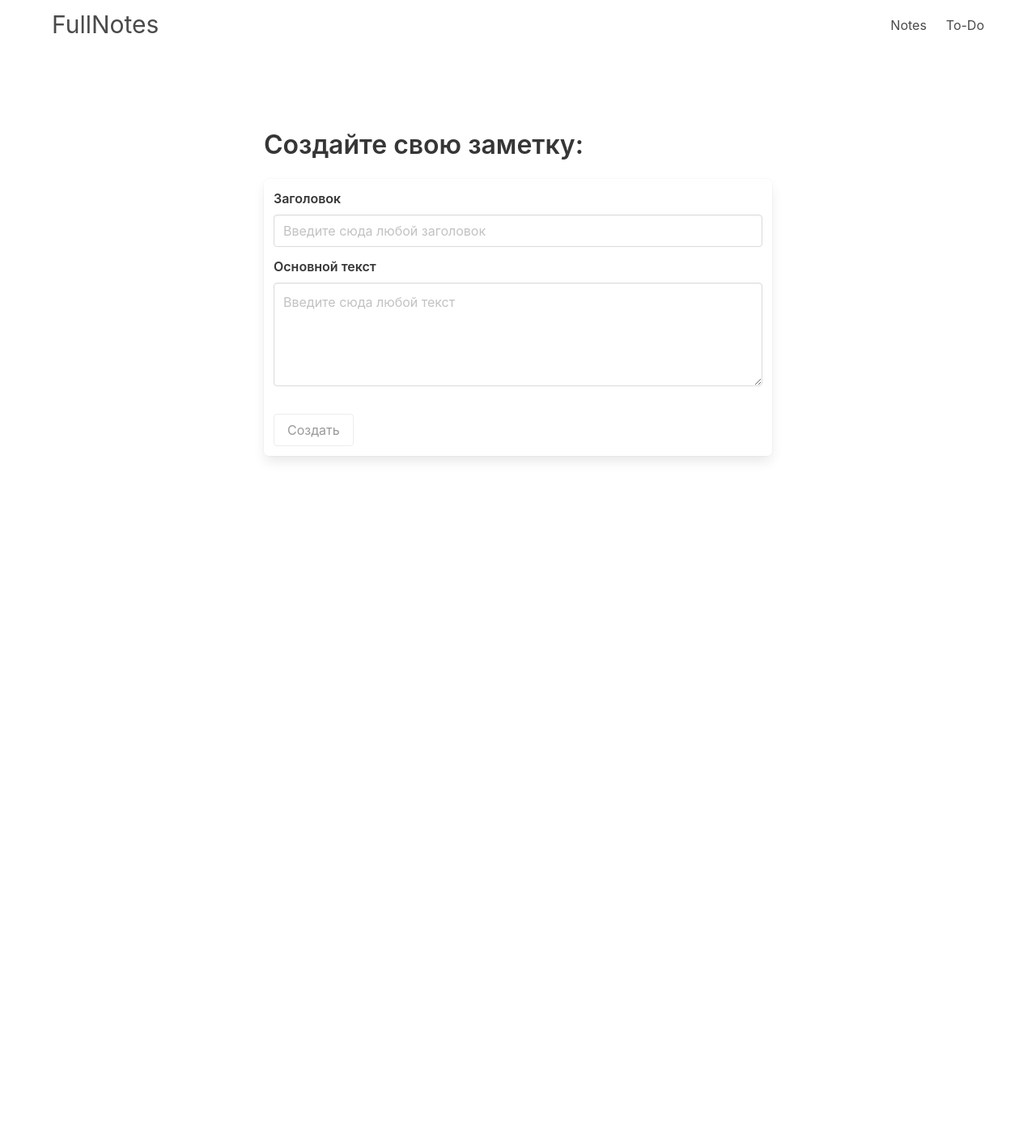
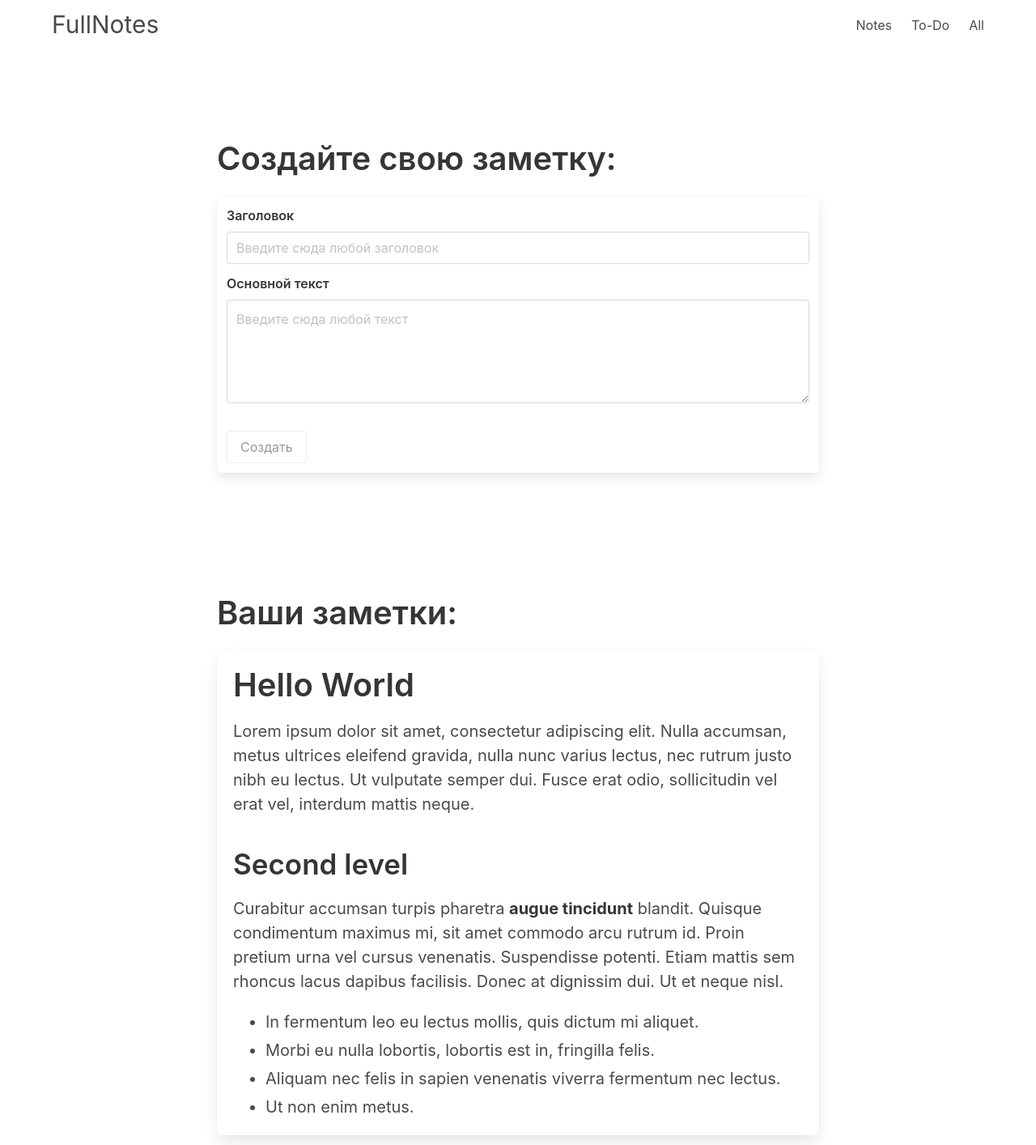
Before and after one commit to Gercov/vue-fullnotes, a Vue app: page / in a window 1280 px wide. Shown: the whole page at 81% size. Before the commit the page ends 800 px from the top, so only its background shows below. Built offline with nearby package versions, Linux system fonts and the light colour scheme.

Commit message:
noteitem component

```diff
--- a/package.json
+++ b/package.json
@@ -12,13 +12,15 @@
     "core-js": "^3.6.5",
     "register-service-worker": "^1.7.1",
     "vue": "^2.6.11",
-    "vue-router": "^3.2.0"
+    "vue-router": "^3.2.0",
+    "vuex": "^3.4.0"
   },
   "devDependencies": {
     "@vue/cli-plugin-babel": "~4.5.0",
     "@vue/cli-plugin-eslint": "~4.5.0",
     "@vue/cli-plugin-pwa": "~4.5.0",
     "@vue/cli-plugin-router": "~4.5.0",
+    "@vue/cli-plugin-vuex": "^4.5.12",
     "@vue/cli-service": "~4.5.0",
     "@vue/eslint-config-prettier": "^6.0.0",
     "babel-eslint": "^10.1.0",
--- a/src/components/Navbar.vue
+++ b/src/components/Navbar.vue
@@ -1,12 +1,13 @@
 <template>
-  <div class="header container">
+  <div class="header container ">
     <b-navbar>
       <template #brand>
-        <b-navbar-item class="logo"> FullNotes </b-navbar-item>
+        <b-navbar-item class="logo is-size-5-mobile"> FullNotes </b-navbar-item>
       </template>
       <template #end>
         <b-navbar-item href="#"> Notes </b-navbar-item>
         <b-navbar-item href="#"> To-Do </b-navbar-item>
+        <b-navbar-item href="#"> All </b-navbar-item>
       </template>
     </b-navbar>
   </div>
--- /dev/null
+++ b/src/components/NoteItem.vue
@@ -0,0 +1,36 @@
+<template>
+  <div class="content is-medium block box">
+    <h1>Hello World</h1>
+    <p>
+      Lorem ipsum dolor sit amet, consectetur adipiscing elit. Nulla accumsan,
+      metus ultrices eleifend gravida, nulla nunc varius lectus, nec rutrum
+      justo nibh eu lectus. Ut vulputate semper dui. Fusce erat odio,
+      sollicitudin vel erat vel, interdum mattis neque.
+    </p>
+    <h2>Second level</h2>
+    <p>
+      Curabitur accumsan turpis pharetra
+      <strong>augue tincidunt</strong> blandit. Quisque condimentum maximus mi,
+      sit amet commodo arcu rutrum id. Proin pretium urna vel cursus venenatis.
+      Suspendisse potenti. Etiam mattis sem rhoncus lacus dapibus facilisis.
+      Donec at dignissim dui. Ut et neque nisl.
+    </p>
+    <ul>
+      <li>In fermentum leo eu lectus mollis, quis dictum mi aliquet.</li>
+      <li>Morbi eu nulla lobortis, lobortis est in, fringilla felis.</li>
+      <li>
+        Aliquam nec felis in sapien venenatis viverra fermentum nec lectus.
+      </li>
+      <li>Ut non enim metus.</li>
+    </ul>
+  </div>
+</template>
+
+<script>
+export default {
+  name: 'NoteItem'
+};
+</script>
+
+<style>
+</style>
--- /dev/null
+++ b/src/store/index.js
@@ -0,0 +1,11 @@
+import Vue from "vue";
+import Vuex from "vuex";
+
+Vue.use(Vuex);
+
+export default new Vuex.Store({
+  state: {},
+  mutations: {},
+  actions: {},
+  modules: {},
+});
--- a/src/views/Notes.vue
+++ b/src/views/Notes.vue
@@ -1,8 +1,10 @@
 <template>
-  <div class="columns">
-    <div class="column is-half is-offset-one-quarter">
-      <form @submit.prevent="submitHandler">
-        <div class="title">Создайте свою заметку:</div>
+  <div class="container">
+    <div
+      class="column is-10-mobile is-offset-1-mobile is-10-touch is-offset-1-touch is-8 is-offset-2"
+    >
+      <form @submit.prevent="submitHandler" class="form">
+        <div class="title is-size-4-mobile is-2">Создайте свою заметку:</div>
         <div class="column box">
           <b-field label="Заголовок">
             <b-input
@@ -13,21 +15,31 @@
           <b-field label="Основной текст">
             <b-input
               v-model.trim="main"
-              validation-message="Лох"
               maxlength="1000"
               type="textarea"
               placeholder="Введите сюда любой текст"
             ></b-input>
           </b-field>
-          <b-button native-type="submit" :disabled="!header.length">Создать</b-button>
+          <b-button native-type="submit" :disabled="!header.length"
+            >Создать</b-button
+          >
         </div>
       </form>
+      <div class="notes">
+        <div class="title is-size-4-mobile is-2">Ваши заметки:</div>
+        <note-item />
+      </div>
     </div>
   </div>
 </template>
 
 <script>
+import NoteItem from "@/components/NoteItem"
+
 export default {
+  components: {
+    NoteItem
+  },
   data() {
     return {
       header: "",
@@ -41,11 +53,16 @@ export default {
       const note = {
         header: this.header,
         main: this.main,
-        date: new Date(),
+        date: Date.now()
       };
       console.log(note);
     },
   },
-
 };
 </script>
+
+<style scoped>
+.form {
+  margin-bottom: 150px;
+}
+</style>
```
Also changed, not shown: src/App.vue (+4 -7 lines), src/filters/date.filter.js (+11 -11 lines), src/main.js (+8 -6 lines), src/assets/logo.png (deleted), 1 other file (tests, documents, lock files or other folders). Lines whose indentation alone changed are shown as unchanged.
